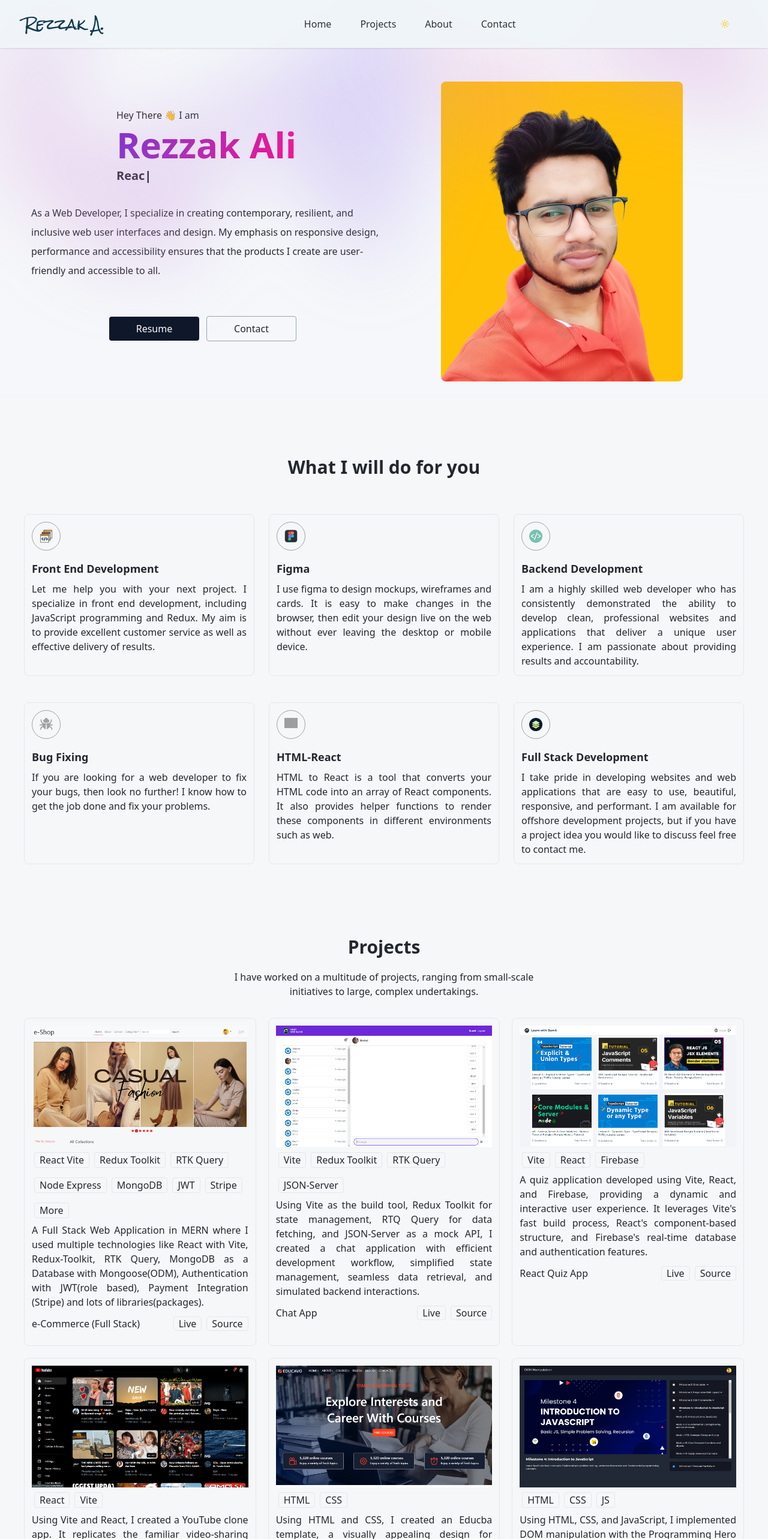
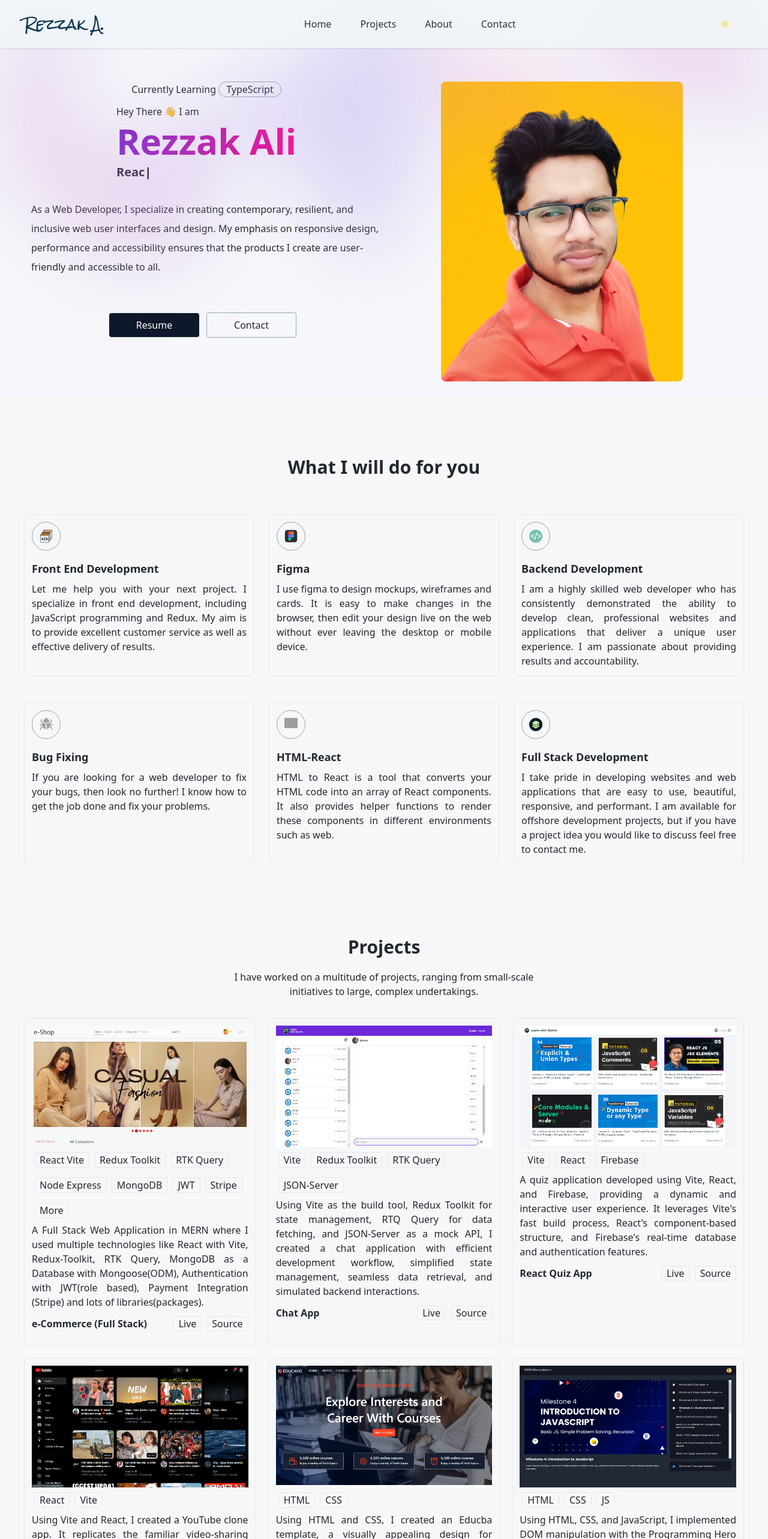
Before and after one commit to rezzakali/Portfolio, a Next.js app: page / in a window 1280 px wide. Shown: the top 2566 px of the page at 60% size. Built offline with nearby package versions, Linux system fonts and the light colour scheme; grey boxes are pictures that could not be loaded; what tailwindcss-hero-patterns would draw is missing.

Commit message:
code changes

```diff
--- a/src/components/Hero.js
+++ b/src/components/Hero.js
@@ -10,8 +10,14 @@ function Hero() {
     <>
       <Isolate />
       <div className="grid md:grid-cols-2 lg:grid-cols-2 mx-auto px-12 pt-10 justify-center dark:heropattern-hideout-gray-500/10 heropattern-hideout-gray-500/10 bg-[#eff6ff3b] dark:bg-[#23272f] border-b border-[#eff6ff] dark:border-[#343842] py-6 z-100 text-center">
-        <div className="w-1/2 sm:w-full justify-center sm:block sm:place-items-center md:text-left sm:text-center mt-5 pt-10">
-          <h1>
+        <div className="w-1/2 sm:w-full justify-center sm:block sm:place-items-center md:text-left sm:text-center">
+          <div>
+            Currently Learning{' '}
+            <button className="border border-gray-400 dark:border-gray-700 rounded-full dark:hover:border-gray-500 z-50 sm:mt-4 px-3">
+              TypeScript
+            </button>
+          </div>
+          <h1 className="mt-3">
             Hey There 👋 I am <br />
             <span className="text-6xl font-extrabold leading-tight text-transparent  bg-clip-text bg-gradient-to-r from-[#7928CA] to-[#FF0080] ">
               Rezzak Ali
--- a/src/components/ProjectCard.js
+++ b/src/components/ProjectCard.js
@@ -25,7 +25,7 @@ function ProjectCard({ data }) {
       <p className="text-justify">{description}</p>
 
       <div className="flex justify-between my-3">
-        <h1 className="text-md">{title}</h1>
+        <h1 className="text-md font-bold">{title}</h1>
         <div className="items-center justify-between">
           <Link
             className="border dark:border-[#34384270] px-2 rounded mx-2"
--- a/src/styles/globals.css
+++ b/src/styles/globals.css
@@ -3,6 +3,7 @@
 @tailwind utilities;
 
 @layer base {
+  @import url('https://fonts.googleapis.com/css2?family=Lato:wght@300&display=swap');
   body {
     @apply bg-[#f6f7f8] dark:bg-[#22262e] text-[#23272f] dark:text-[#f6f7f9ce] overflow-x-hidden;
     @apply min-h-screen;
--- a/tailwind.config.js
+++ b/tailwind.config.js
@@ -28,6 +28,10 @@ module.exports = {
     },
 
     extend: {},
+
+    fontFamily: {
+      Lato: ['Lato', 'sans-serif'],
+    },
   },
   plugins: [require('tailwindcss-hero-patterns')],
 };
```
